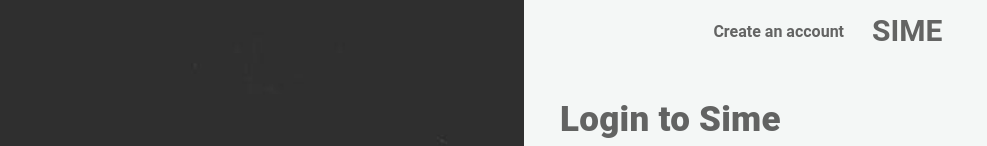
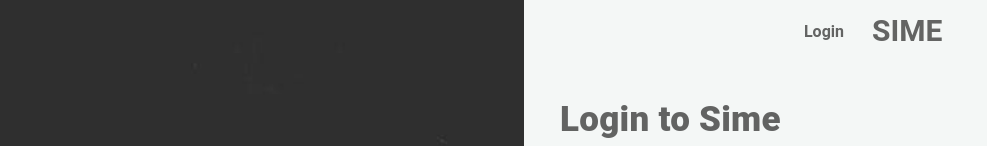
Before and after one commit to codepalmz/simeOfficial, a Vue app: page /SignUp in a window 1280 px wide. Shown: the top 146 px of the page, without its empty margins (116-1103 px from the left). Built offline with nearby package versions, Linux system fonts and the light colour scheme; a small style sheet from the web is missing.

Commit message:
update signup page

```diff
--- a/src/views/SignUp.vue
+++ b/src/views/SignUp.vue
@@ -20,7 +20,7 @@
                 </v-flex>
                 <v-flex xs6>
                     <v-card tile flat color="#f4f7f6" align="end">
-                        <a href="/SignUp" class="createBtn">Create an account</a>
+                        <a href="/Login" class="createBtn">Login</a>
                     </v-card>
                 </v-flex>
                 </v-layout>
```
